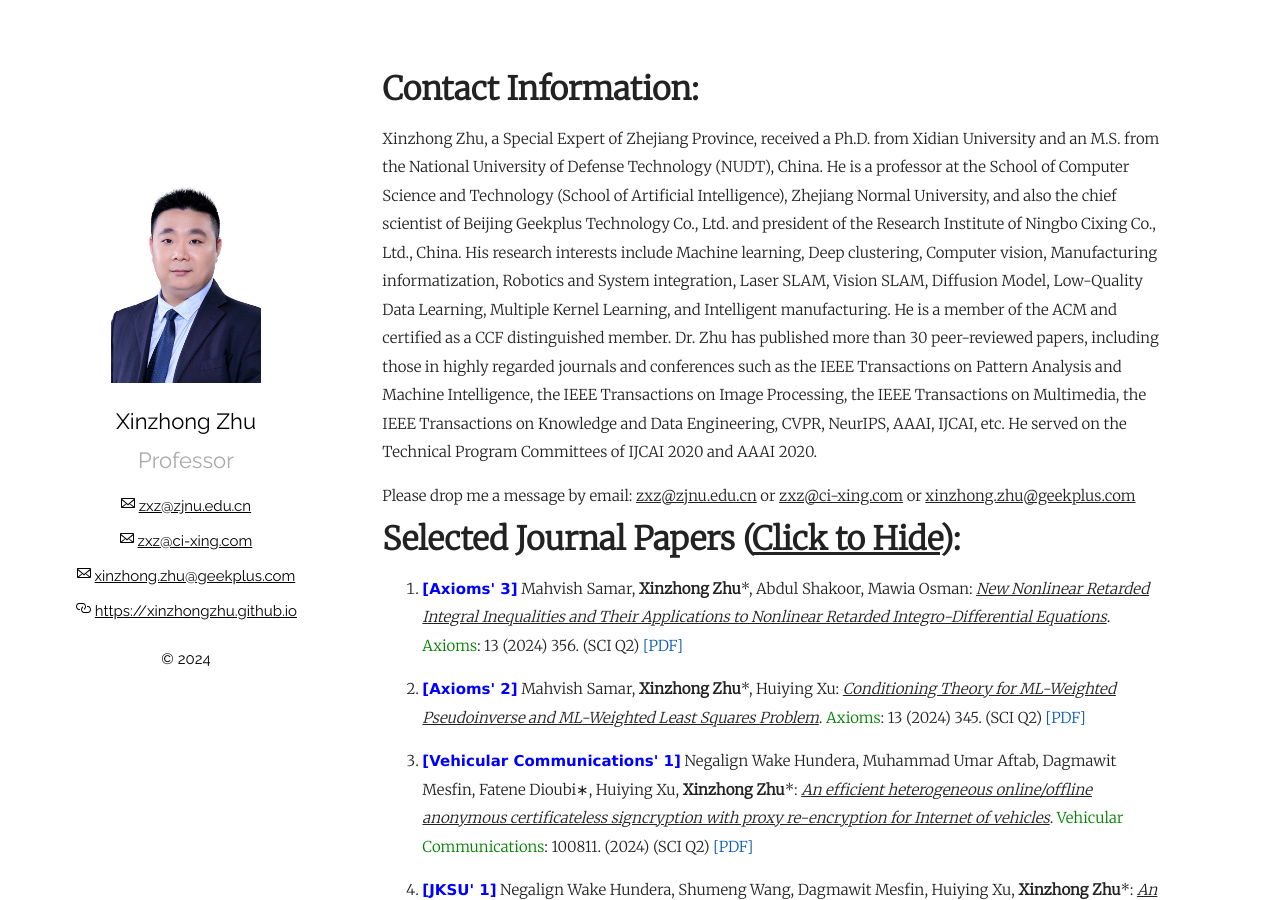
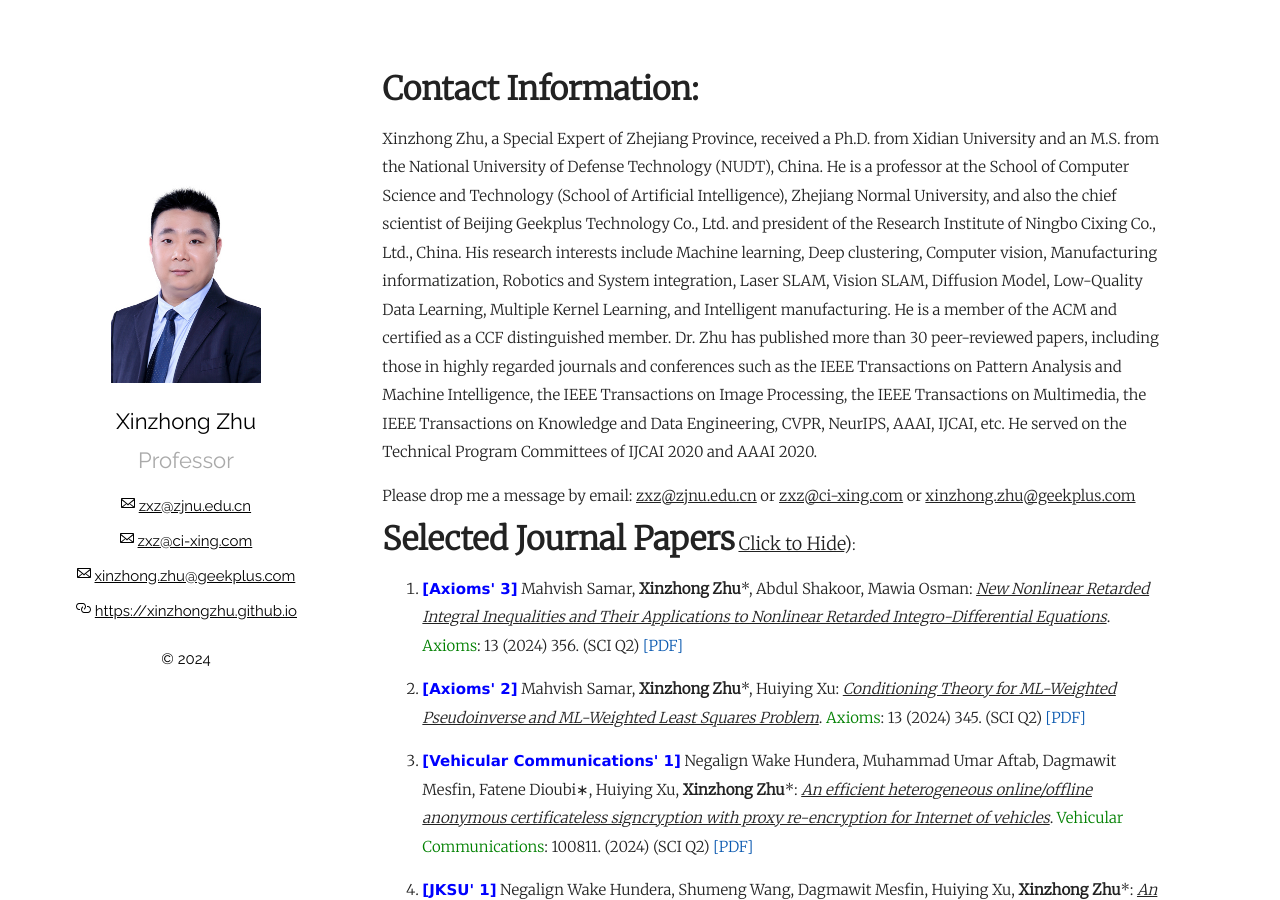
Before and after one commit to xinzhongzhu/xinzhongzhu.github.io, a Jekyll site: the page built from index.md, in a window 1280 px wide and 900 px high. Built offline with Jekyll 4.4.1, drawn with Linux system fonts in a browser that asks for light colours.

Commit message:
Update index.md

```diff
--- a/index.md
+++ b/index.md
@@ -12,7 +12,7 @@ Please drop me a message by email: <u>zxz@zjnu.edu.cn</u> or <u>zxz@ci-xing.com<
 
 
 <details open>
-  <summary><font size="6"><b>Selected Journal Papers (<u>Click to Hide</u>):</b></font></summary>
+  <summary><font size="6"><b>Selected Journal Papers</b></font> <font size="4"><u>Click to Hide</u>)</font>:</summary>
   <p>
   <ol>
 
```
